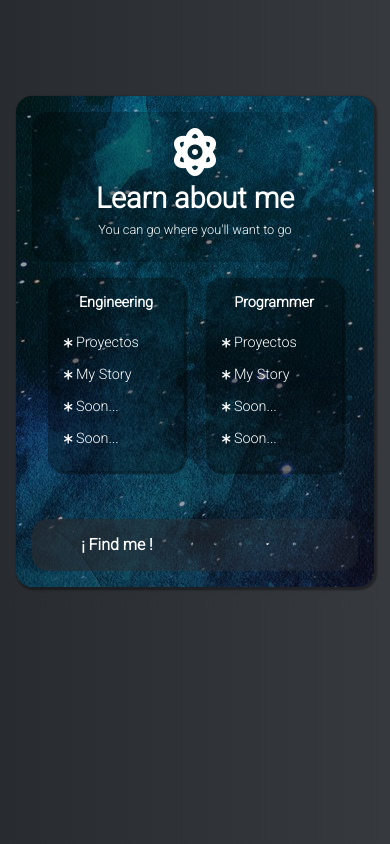
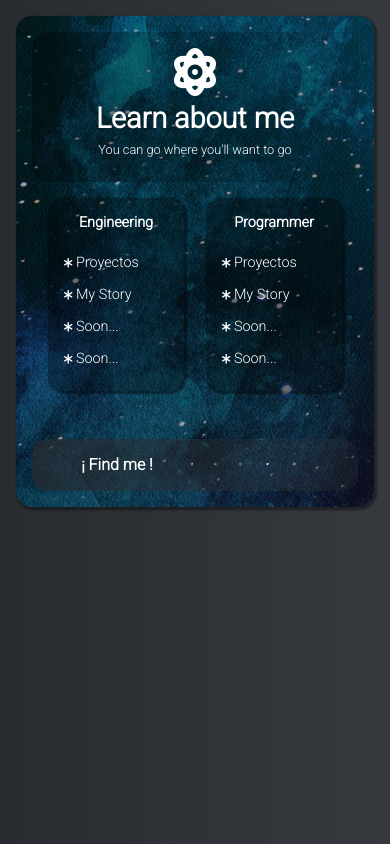
Before and after one commit to juanmadridr11/pageStarted, a plain HTML site: page Started/index.html in a window 390 px wide. Drawn offline with nearby package versions, Linux system fonts and the light colour scheme.

Commit message:
Update style.css

```diff
--- a/Started/style.css
+++ b/Started/style.css
@@ -105,7 +105,7 @@ footer a i:hover{
         background-size: auto;
     }
     body{
-        margin-top: 5rem;
+        margin-top: 0rem;
     }
     main h2{
         font-size: 0.9rem !important;
```
